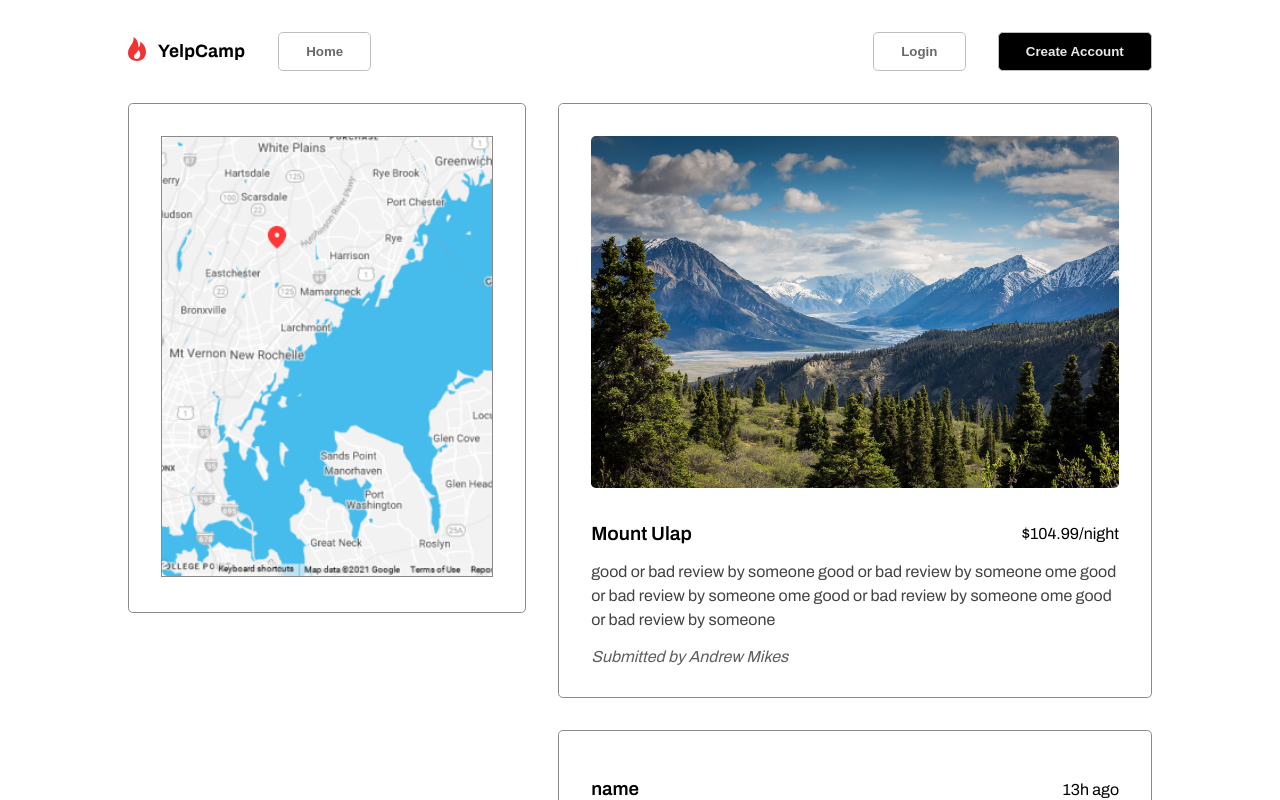
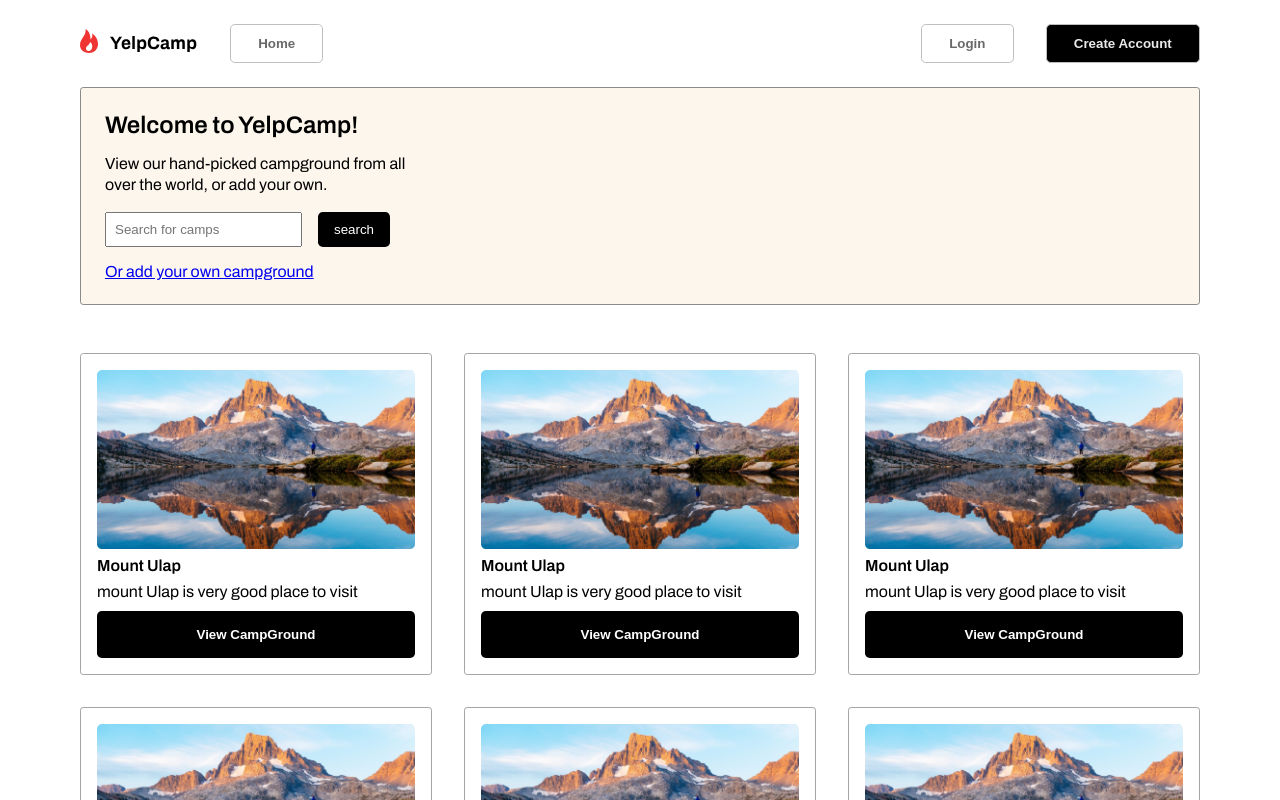
Before and after one commit to paro-418/YelpCamp, a React (Create React App) app in the folder client/: page /campgrounds in a window 1280 px wide. Shown: the top 800 px of the page. Built offline with nearby package versions, Linux system fonts and the light colour scheme.

Commit message:
refactored navigation

```diff
--- a/client/package.json
+++ b/client/package.json
@@ -6,6 +6,7 @@
     "@testing-library/jest-dom": "^5.16.5",
     "@testing-library/react": "^13.4.0",
     "@testing-library/user-event": "^13.5.0",
+    "axios": "^1.2.1",
     "react": "^18.2.0",
     "react-dom": "^18.2.0",
     "react-router-dom": "^6.4.5",
--- a/client/src/App.js
+++ b/client/src/App.js
@@ -11,13 +11,13 @@ function App() {
     <div className='App'>
       <Routes>
         <Route path='/' element={<LandingPage />} />
-        <Route path='/campgrounds' element={<CampGroundPage />} />
+        <Route path='/campgrounds' element={<SearchPage />} />
         <Route
           path='/campgrounds/add-campground'
           element={<AddNewCampGroundPage />}
         />
+        <Route path='/campgrounds/:campId' element={<CampGroundPage />} />
         <Route path='/post-review' element={<AddCommentPage />} />
-        <Route path='/search' element={<SearchPage />} />
         <Route path='/signup' element={<SignUpPage />} />
         <Route path='/login' element={<SignUpPage />} />
       </Routes>
--- a/client/src/pages/SearchPage/SearchPage.js
+++ b/client/src/pages/SearchPage/SearchPage.js
@@ -25,7 +25,7 @@ const SearchPage = () => {
           />
           <Button className={classes.searchBtn}>search</Button>
         </form>
-        <Link>Or add your own campground</Link>
+        <Link to='/campgrounds/add-campground'>Or add your own campground</Link>
       </div>
       <div className={classes.cardContainer}>
         <Card />
```
Also changed, not shown: 1 other file (tests, documents, lock files or other folders).
